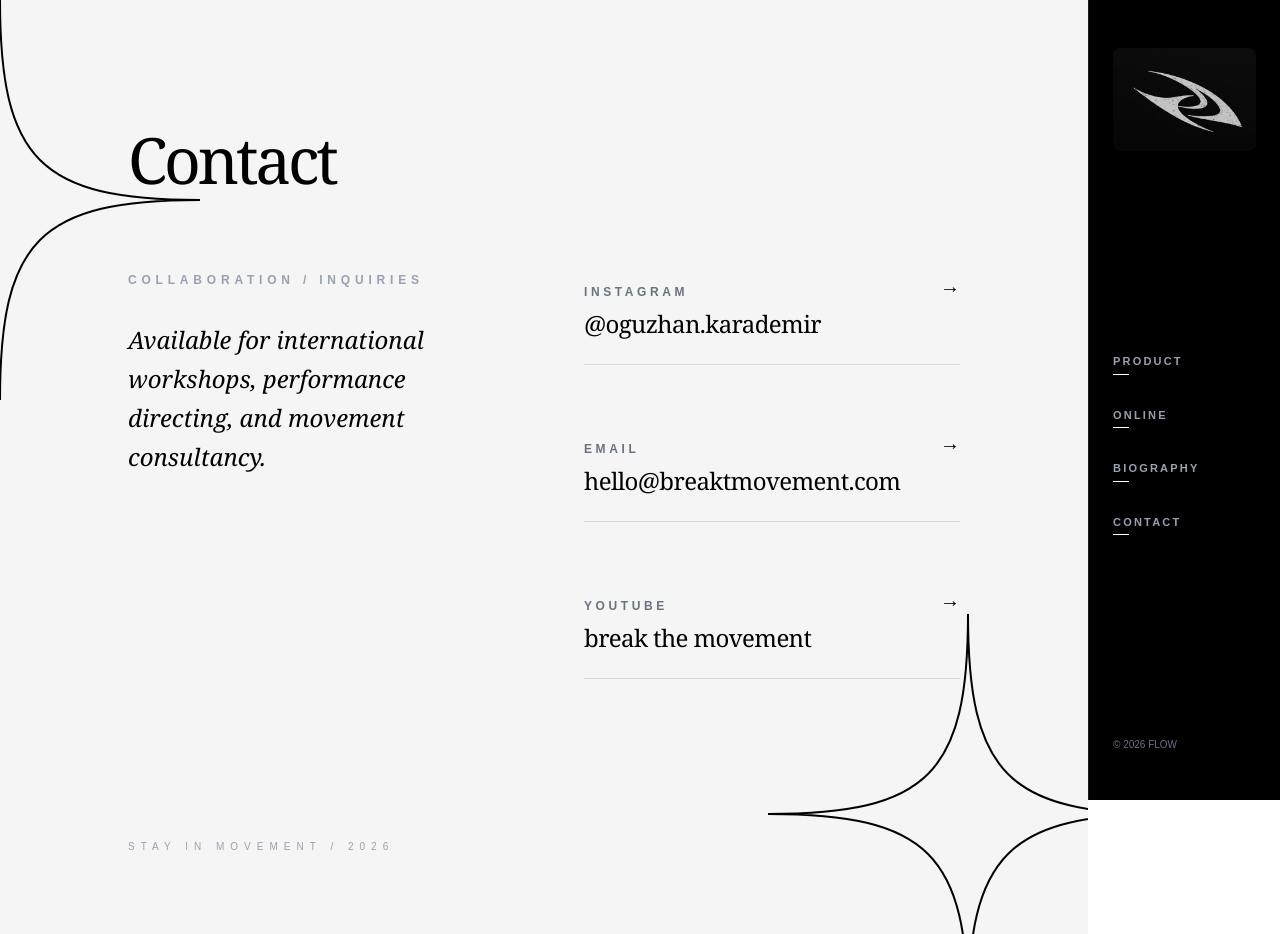
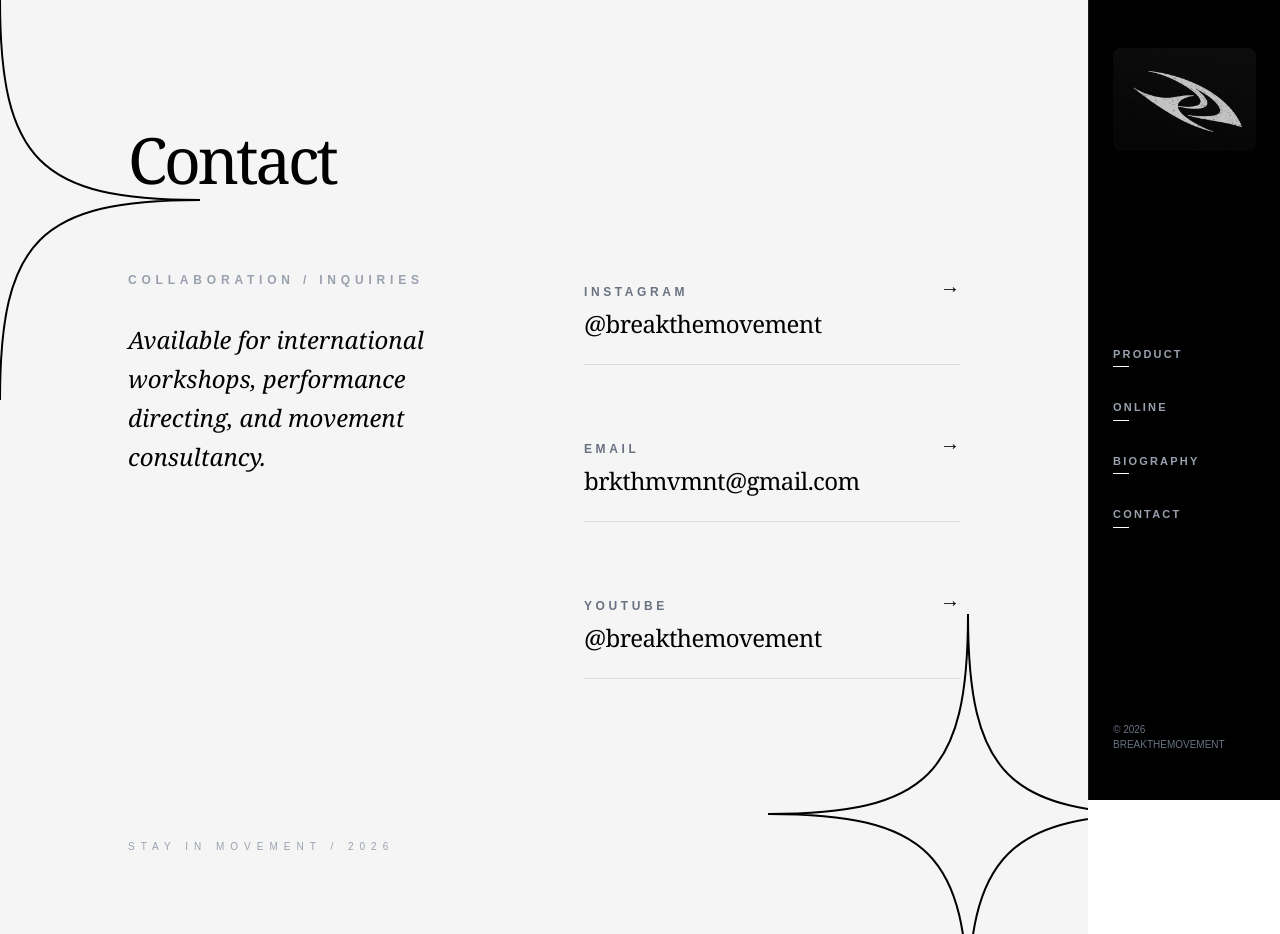
Before and after one commit to IcylFd/brkthmvmnt, a Next.js app: page /contact in a window 1280 px wide. Built offline with nearby package versions, Linux system fonts and the light colour scheme.

Commit message:
feat: product page

```diff
--- a/package.json
+++ b/package.json
@@ -13,7 +13,8 @@
     "next-intl": "^4.8.2",
     "nodemailer": "^8.0.1",
     "react": "19.2.3",
-    "react-dom": "19.2.3"
+    "react-dom": "19.2.3",
+    "resend": "^6.9.2"
   },
   "devDependencies": {
     "@tailwindcss/postcss": "^4",
--- /dev/null
+++ b/src/app/api/contact/route.ts
@@ -0,0 +1,29 @@
+/*
+ * @Date: 2026-02-21 14:57:02
+ * @LastEditors: lifangdi
+ * @LastEditTime: 2026-02-21 14:57:20
+ */
+import { Resend } from "resend";
+
+const resend = new Resend(process.env.RESEND_API_KEY);
+
+export async function POST(req: Request) {
+  try {
+    const { email } = await req.json();
+
+    await resend.emails.send({
+      from: "hello@breakthemovement.com",
+      to: "hello@breakthemovement.com", // 你的接收邮箱
+      subject: "New Coaching Application",
+      html: `
+        <h2>New Application</h2>
+        <p>User email: ${email}</p>
+      `,
+    });
+
+    return Response.json({ success: true });
+  } catch (error) {
+    console.error(error);
+    return new Response("Error sending email", { status: 500 });
+  }
+}
--- a/src/app/contact/page.tsx
+++ b/src/app/contact/page.tsx
@@ -1,7 +1,7 @@
 /*
  * @Date: 2026-02-13 20:22:43
  * @LastEditors: lifangdi
- * @LastEditTime: 2026-02-17 17:16:33
+ * @LastEditTime: 2026-02-21 15:16:07
  */
 "use client";
 
@@ -11,18 +11,18 @@ import { StarIcon } from "@/components/StarIcon";
 const CONTACT_LINKS = [
   {
     name: "Instagram",
-    handle: "@oguzhan.karademir",
-    url: "https://instagram.com/...",
+    handle: "@breakthemovement",
+    url: "https://www.instagram.com/breakthemovement?igsh=eWgxb2Z1d2N2Y2k1&utm_source=qr",
   },
   {
     name: "Email",
-    handle: "hello@breaktmovement.com",
-    url: "mailto:hello@breaktmovement.com",
+    handle: "brkthmvmnt@gmail.com",
+    url: "mailto:brkthmvmnt@gmail.com",
   },
   {
     name: "YouTube",
-    handle: "Break The Movement",
-    url: "https://youtube.com/...",
+    handle: "@breakthemovement",
+    url: "https://youtube.com/@breakthemovement?si=FZEvH8-EaVXTdeh5",
   },
 ];
 
--- a/src/app/online/page.tsx
+++ b/src/app/online/page.tsx
@@ -1,7 +1,7 @@
 /*
  * @Date: 2026-02-13 20:22:43
  * @LastEditors: lifangdi
- * @LastEditTime: 2026-02-17 15:34:34
+ * @LastEditTime: 2026-02-21 15:11:31
  */
 "use client"; // 声明这是客户端组件，因为我们要处理鼠标交互和提交
 
@@ -9,34 +9,60 @@ import React, { useState } from "react";
 
 export default function Online() {
   const [email, setEmail] = useState("");
-
+  const [toast, setToast] = useState<{
+    message: string;
+    type: "success" | "error";
+  } | null>(null);
   // 处理提交
-  const handleSubmit = (e: React.FormEvent) => {
+  const handleSubmit = async (e: React.FormEvent) => {
     e.preventDefault();
 
-    console.log("模拟发送至:", email);
+    try {
+      const res = await fetch("/api/contact", {
+        method: "POST",
+        headers: {
+          "Content-Type": "application/json",
+        },
+        body: JSON.stringify({ email }),
+      });
 
-    alert(`感谢订阅！确认邮件已发送至: ${email} (模拟)`);
+      if (res.ok) {
+        setToast({
+          message: "Application submitted successfully.",
+          type: "success",
+        });
+        setEmail("");
+      } else {
+        setToast({
+          message: "Something went wrong. Please try again.",
+          type: "error",
+        });
+      }
+    } catch (err) {
+      setToast({
+        message: "Network error. Please try later.",
+        type: "error",
+      });
+    }
 
-    setEmail("");
+    // 自动消失
+    setTimeout(() => setToast(null), 3000);
   };
 
-  // const handleSubmit = (e: React.FormEvent) => {
-  //   e.preventDefault();
-
-  //   const recipient = "your-email@example.com"; // 固定收件人
-  //   const subject = "Fixed Subject Template"; // 固定主题
-  //   const body = "This is a fixed content template."; // 固定内容模板
-
-  //   // 构造 mailto 链接
-  //   const mailtoLink = `mailto:${recipient}?subject=${encodeURIComponent(subject)}&body=${encodeURIComponent(body)}`;
-
-  //   // 调起系统邮件应用
-  //   window.location.href = mailtoLink;
-  // };
-
   return (
-    <div className="relative min-h-[100vh] flex flex-col items-center justify-center overflow-hidden bg-[#111]">
+    <div className="relative min-h-screen flex flex-col items-center justify-center overflow-hidden bg-[#111]">
+      {toast && (
+        <div
+          className={`fixed top-6 right-6 px-6 py-4 rounded-xl shadow-xl text-sm font-medium transition-all duration-500
+      ${
+        toast.type === "success"
+          ? "bg-green-400 text-white"
+          : "bg-red-400 text-white"
+      }`}
+        >
+          {toast.message}
+        </div>
+      )}
       {/* 背景：几何四芒星阵列 */}
       <div className="absolute inset-0 grid grid-cols-6 md:grid-cols-10 gap-4 p-8 opacity-20">
         {[...Array(40)].map((_, i) => (
@@ -62,10 +88,12 @@ export default function Online() {
 
       <div className="relative z-10 text-center px-4">
         <h1 className="text-4xl md:text-6xl font-black italic uppercase tracking-tighter text-white mb-4">
-          Work with me
+          1:1 Movement Mentorship
         </h1>
-        <p className="text-gray-400 text-xl font-light uppercase leading-relaxed mb-8">
-          Apply for 1:1 coaching
+        <p className="text-gray-400 text-xl font-light uppercase leading-relaxed mb-8 p-8">
+          A long-term supervision system built for structural progression.
+          <br />
+          Personalized to your level, load capacity, and schedule.
         </p>
 
         <form
@@ -87,7 +115,7 @@ export default function Online() {
             type="submit"
             className="px-8 py-4 bg-white text-black rounded-full font-bold hover:bg-gray-200 transition-all active:scale-95 whitespace-nowrap"
           >
-            SEND NOW
+            APPLY NOW
           </button>
         </form>
       </div>
--- a/src/app/product/page.tsx
+++ b/src/app/product/page.tsx
@@ -7,6 +7,7 @@ import product1 from "@/assets/product1.jpg";
 import product2 from "@/assets/product2.jpg";
 import product3 from "@/assets/product3.jpg";
 import product4 from "@/assets/product4.jpg";
+import product5 from "@/assets/product5.jpg";
 import Image from "next/image";
 
 const EBOOKS = [
@@ -16,7 +17,7 @@ const EBOOKS = [
     description:
       "A structured training method built for long-term performance.",
     image: product0,
-    link: "https://your-shop-link.com/1",
+    link: "https://www.shopier.com/brkthmvmnt/44380603",
   },
   {
     id: 2,
@@ -24,7 +25,7 @@ const EBOOKS = [
     description:
       "A 3-week structured recovery system designed to restore mobility and rebuild your training foundation.",
     image: product1,
-    link: "https://your-shop-link.com/2",
+    link: "https://www.shopier.com/brkthmvmnt/44484649",
   },
   {
     id: 3,
@@ -32,7 +33,7 @@ const EBOOKS = [
     description:
       "A structured strength & mobility framework inspired by mixed movement arts.",
     image: product2,
-    link: "https://your-shop-link.com/3",
+    link: "https://www.shopier.com/brkthmvmnt/44484654",
   },
   {
     id: 4,
@@ -40,7 +41,7 @@ const EBOOKS = [
     description:
       "A structured handstand progression focused on control, alignment and awareness upside down.",
     image: product3,
-    link: "https://your-shop-link.com/3",
+    link: "https://www.shopier.com/brkthmvmnt/44484680",
   },
   {
     id: 5,
@@ -48,7 +49,15 @@ const EBOOKS = [
     description:
       "Foundational mobility framework designed to restore range, control and flow.",
     image: product4,
-    link: "https://your-shop-link.com/3",
+    link: "https://www.shopier.com/brkthmvmnt/44484678",
+  },
+  {
+    id: 6,
+    title: "Break The Movement Complete System",
+    description:
+      "Includes: Recovery Protocol, Handstand Control, Hybrid Mobility, Workout for dancers, Silent discipline.",
+    image: product5,
+    link: "https://www.shopier.com/brkthmvmnt/44484718",
   },
 ];
 
--- a/src/components/Navbar.tsx
+++ b/src/components/Navbar.tsx
@@ -55,7 +55,9 @@ const Navbar = () => {
             </Link>
           ))}
         </div>
-        <div className="text-[10px] text-gray-500 uppercase">© 2026 FLOW</div>
+        <div className="text-[10px] text-gray-500 uppercase">
+          © 2026 BREAKTHEMOVEMENT
+        </div>
       </nav>
 
       {/* 3. 移动端抽屉菜单 (Overlay + Drawer) */}
```
Also changed, not shown: src/assets/product5.jpg (added), 1 other file (tests, documents, lock files or other folders).
